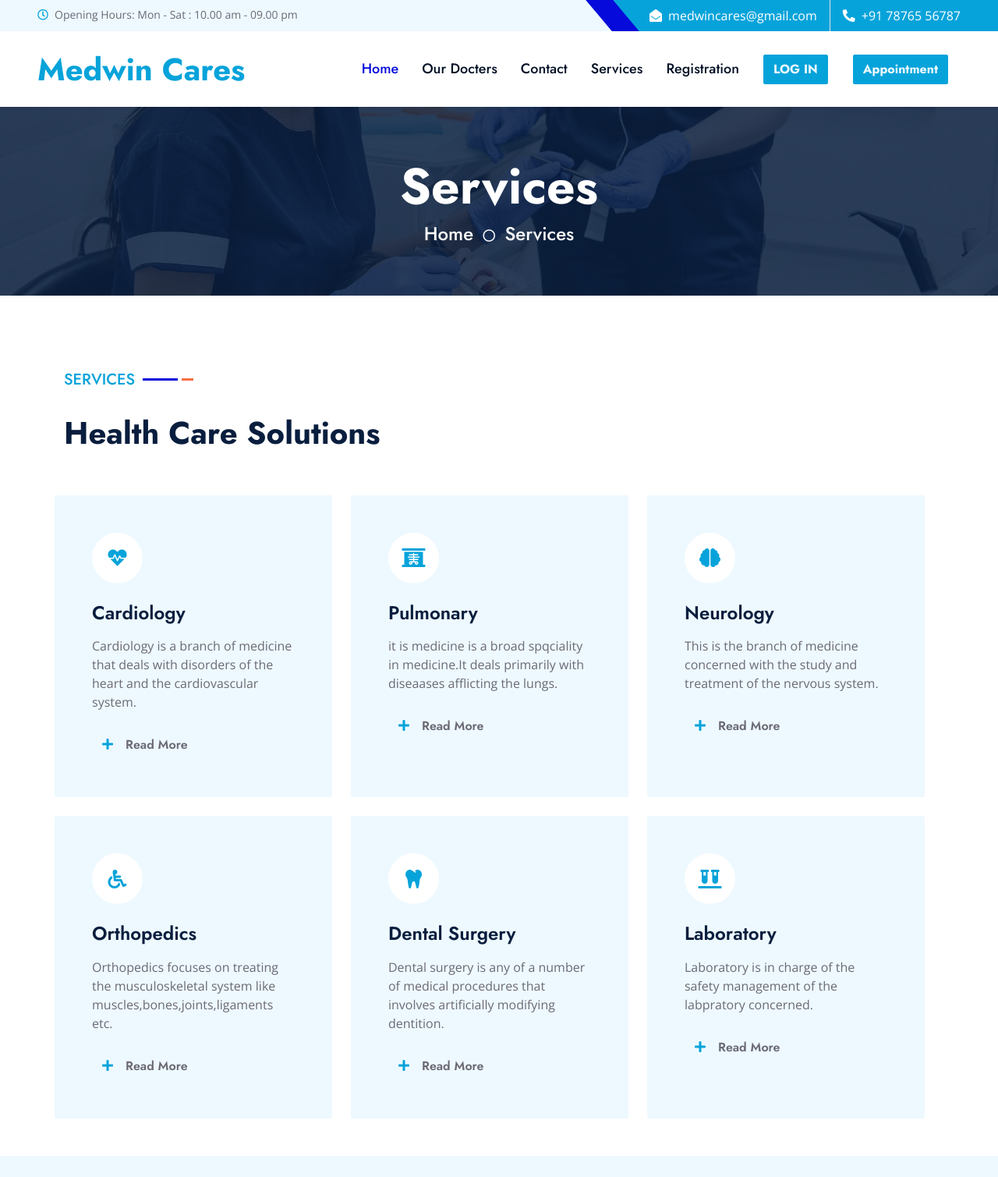
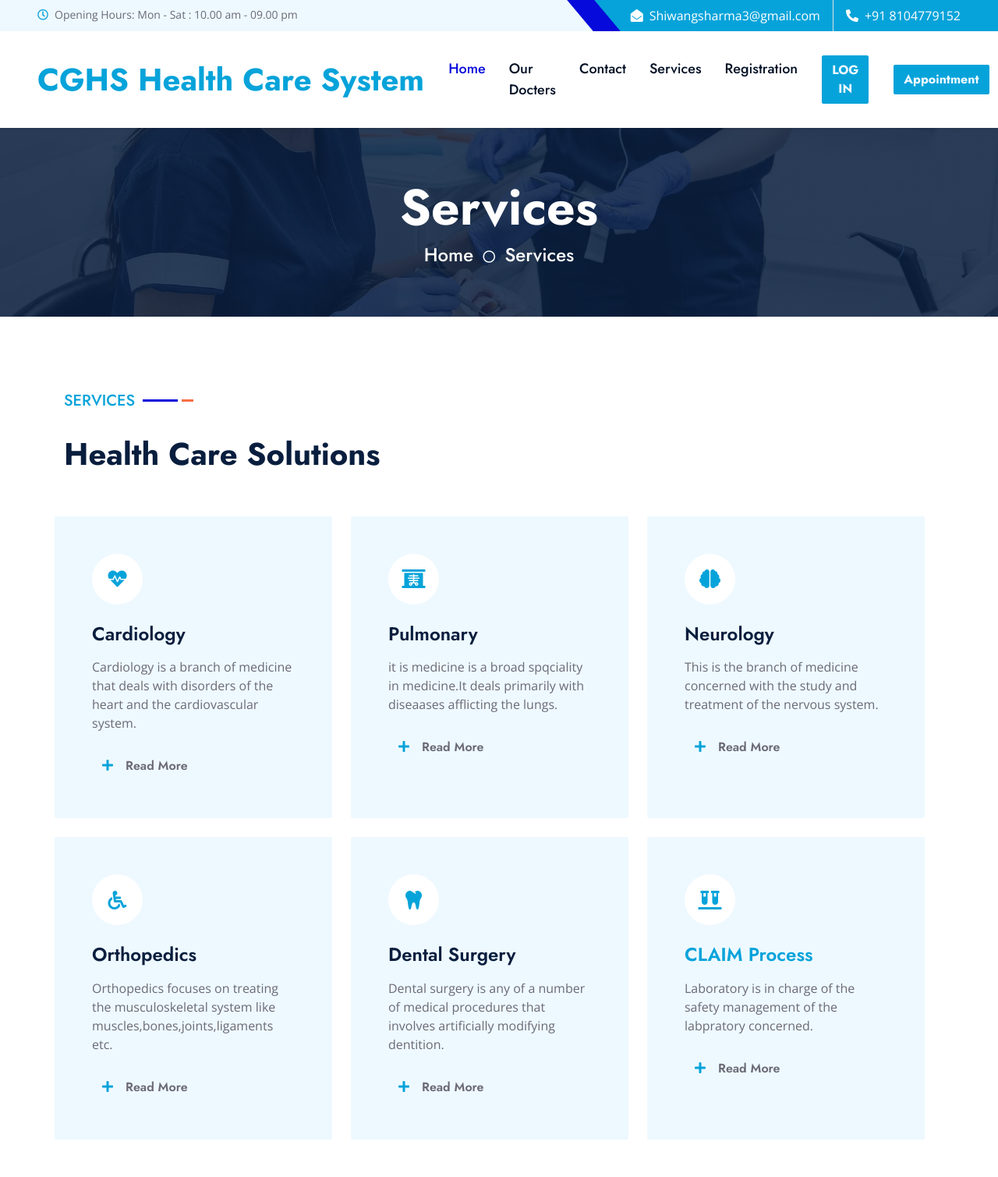
Before and after one commit to sachin-01001/CGHS-Health-Care-System-MEDICAL-HOSPITAL-, a PHP site: page /service.php in a window 1280 px wide. Shown: the whole page at 78% size. Before the commit the page ends 1482 px from the top, so only its background shows below. Run offline with PHP 8.4, Linux system fonts and the light colour scheme; some libraries are stand-ins or nearby versions.

Commit message:
Update service.php

```diff
--- a/service.php
+++ b/service.php
@@ -3,7 +3,7 @@
 
 <head>
     <meta charset="utf-8">
-    <title>medwin cares</title>
+    <title>CGHS Health Care System</title>
     <meta content="width=device-width, initial-scale=1.0" name="viewport">
     <meta content="Free HTML Templates" name="keywords">
     <meta content="Free HTML Templates" name="description">
@@ -59,10 +59,10 @@
             <div class="col-md-6 text-center text-lg-end">
                 <div class="position-relative d-inline-flex align-items-center bg-primary text-white top-shape px-5">
                     <div class="me-3 pe-3 border-end py-2">
-                        <p class="m-0"><i class="fa fa-envelope-open me-2"></i>medwincares@gmail.com</p>
+                        <p class="m-0"><i class="fa fa-envelope-open me-2"></i>Shiwangsharma3@gmail.com</p>
                     </div>
                     <div class="py-2">
-                        <p class="m-0"><i class="fa fa-phone-alt me-2"></i>+91 78765 56787</p>
+                        <p class="m-0"><i class="fa fa-phone-alt me-2"></i>+91 8104779152</p>
                     </div>
                 </div>
             </div>
@@ -74,7 +74,7 @@
     <!-- Navbar Start -->
     <nav class="navbar navbar-expand-lg bg-white navbar-light shadow-sm px-5 py-3 py-lg-0">
         <a href="index.html" class="navbar-brand p-0">
-            <h1 class="m-0 text-primary">Medwin Cares</h1>
+            <h1 class="m-0 text-primary">CGHS Health Care System</h1>
         </a>
         <button class="navbar-toggler" type="button" data-bs-toggle="collapse" data-bs-target="#navbarCollapse">
             <span class="navbar-toggler-icon"></span>
@@ -172,7 +172,7 @@
                         <div class="d-inline-flex align-items-center justify-content-center bg-white rounded-circle mb-4" style="width: 65px; height: 65px;">
                             <i class="fa fa-vials text-primary fs-4"></i>
                         </div>
-                        <h4 class="mb-3">Laboratory</h4>
+                        <h4 class="mb-3"><a href="claim_form.php">CLAIM Process </a></h4>
                         <p class="mb-4">Laboratory  is in charge of the safety management of the labpratory concerned.</p>
                         <a class="btn" href=""><i class="fa fa-plus text-primary me-3"></i>Read More</a>
                     </div>
```
